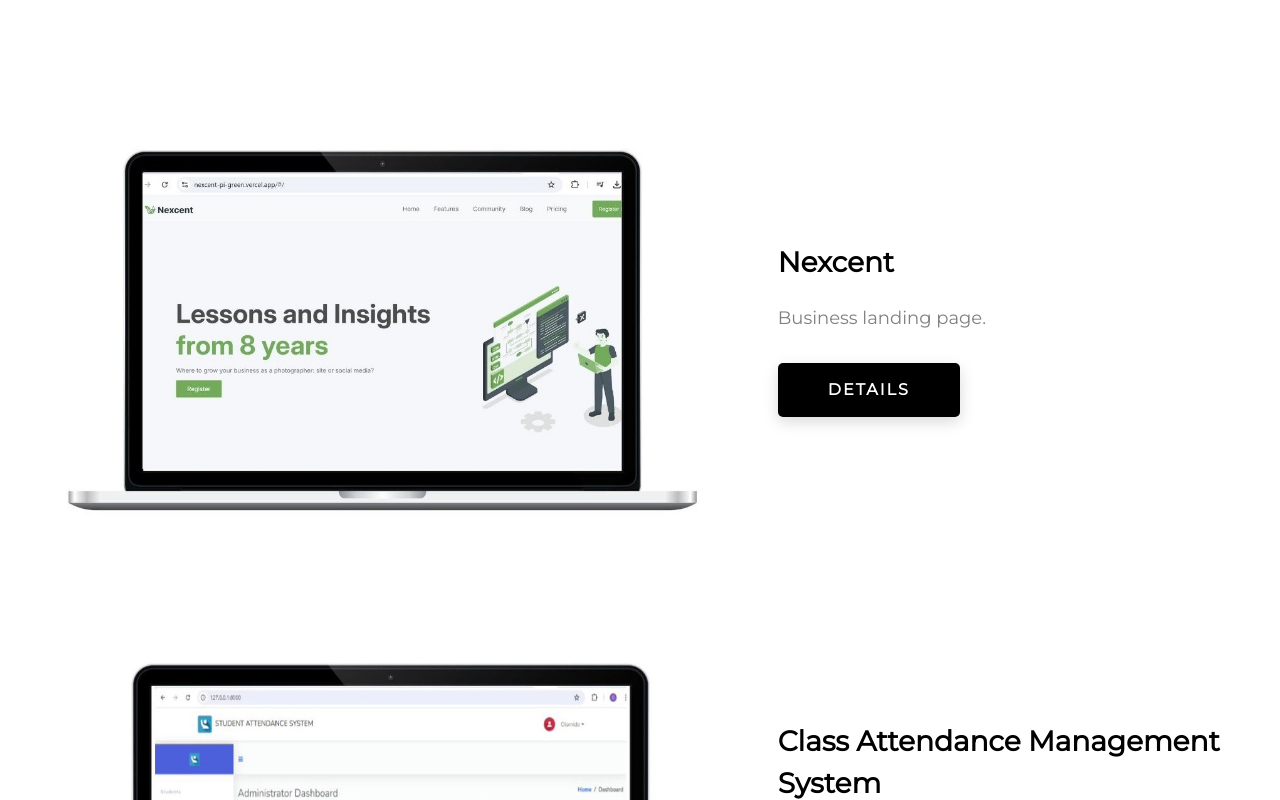
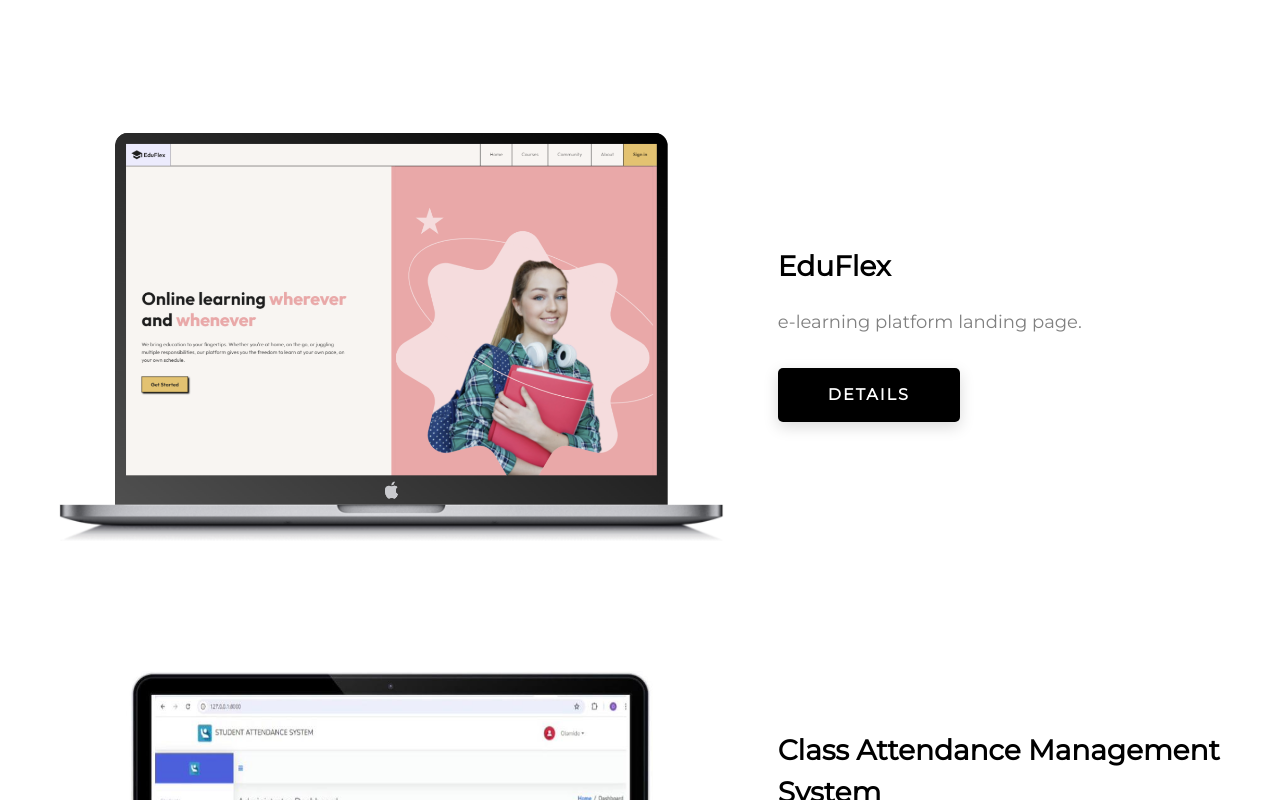
Before and after one commit to olamilly/my_portfolio, a Vue app: page / in a window 1280 px wide. Shown: the part 3520-4320 px from the top of the page. Built offline with nearby package versions, Linux system fonts and the light colour scheme.

Commit message:
new project

```diff
--- a/src/components/ProjectsContainer.vue
+++ b/src/components/ProjectsContainer.vue
@@ -27,6 +27,7 @@
 					margin-bottom: 0px;
 					font-weight: normal;
 				"
+				data-aos="fade"
 			>
 				More Projects on my
 				<a
@@ -57,10 +58,15 @@
 				"Web application that leverages the power of generative Artificial Intelligence to inspire developers to improve their skills.",
 			img: "/devprompts.jpg",
 		},
+		// {
+		// 	name: "Nexcent",
+		// 	description: "Business landing page.",
+		// 	img: "/nexcent.jpg",
+		// },
 		{
-			name: "Nexcent",
-			description: "Business landing page.",
-			img: "/nexcent.jpg",
+			name: "EduFlex",
+			description: "e-learning platform landing page.",
+			img: "/eduflex.png",
 		},
 		{
 			name: "Class Attendance Management System",
--- a/src/views/ProjectDetailView.vue
+++ b/src/views/ProjectDetailView.vue
@@ -176,6 +176,17 @@
 			source:
 				"https://github.com/olamilly/IWL-100DaysOfCode/tree/main/react-blog",
 		},
+		EduFlex: {
+			name: "EduFlex",
+			short_description:
+				"Interactive e-learning platform landing page for flexible online education.",
+			main_description:
+				"I designed and developed an this landing with Vue, offering a seamless, responsive user experience for online learners. This SPA includes user-friendly navigation, engaging course materials, and a responsive design for mobile accessibility, providing a high-quality, flexible education solution for students and educators alike.",
+			img: "/eduflex.png",
+			tools: ["Vue 3", "Bootstrap", "AWS S3", "Git", "SEO", "Vercel"],
+			live: "https://eduflex-liard.vercel.app/",
+			source: "https://github.com/olamilly/eduflex",
+		},
 		// 'Appointment Management System':{
 		//   name:'Appointment Management System',
 		//   short_description:'Customizable general purpose Administrator dashboard for assistants, secretaries and the likes to manage users, appointments or any other data',
@@ -198,7 +209,7 @@
 	});
 	onMounted(() => {
 		const projectName = String(route.query.project);
-		if (projectName) {
+		if (projectName && projects[projectName as keyof typeof projects]) {
 			thisProject.value = projects[projectName as keyof typeof projects];
 			window.scrollTo(0, 0);
 		} else {
```
Also changed, not shown: public/eduflex.png (added).
